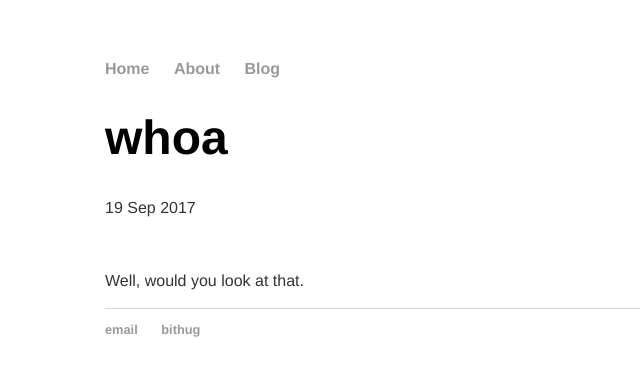
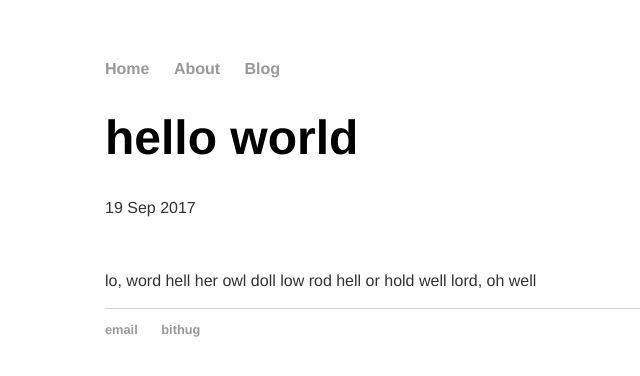
Before and after one commit to lajordan/lajordan.github.io, a Jekyll site: the page built from _posts/2017-09-19-site-launched.md, in a window 1280 px wide. Shown: the top 376 px of the page, without its empty margins (87-727 px from the left). Built offline with Jekyll 4.4.1, drawn with Linux system fonts in a browser that asks for light colours.

Commit message:
anagrams

```diff
--- a/_posts/2017-09-19-site-launched.md
+++ b/_posts/2017-09-19-site-launched.md
@@ -1,7 +1,11 @@
 ---
 layout: post
-title: "whoa"
+title: "hello world"
 date: 2017-09-19
 ---
 
-Well, would you look at that.
+lo, word hell
+her owl doll
+low rod hell
+or hold well
+lord, oh well
```
